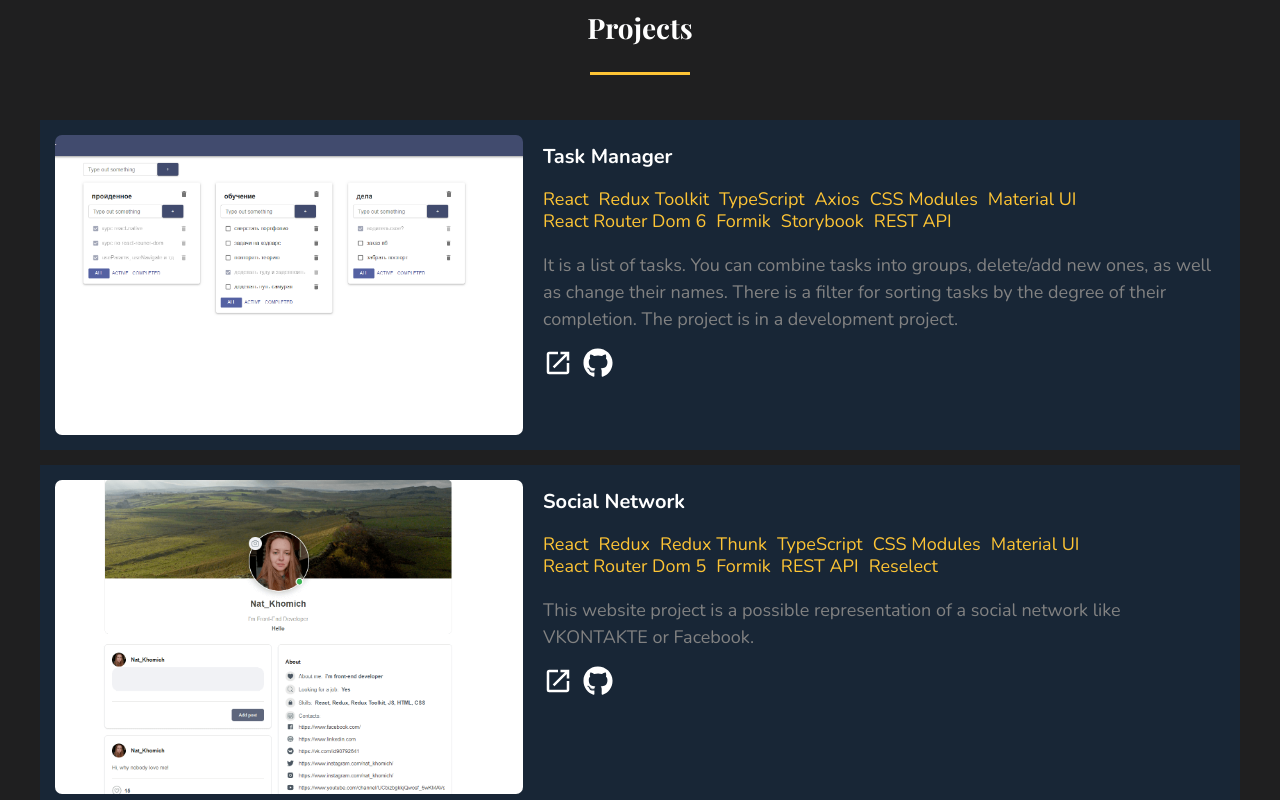
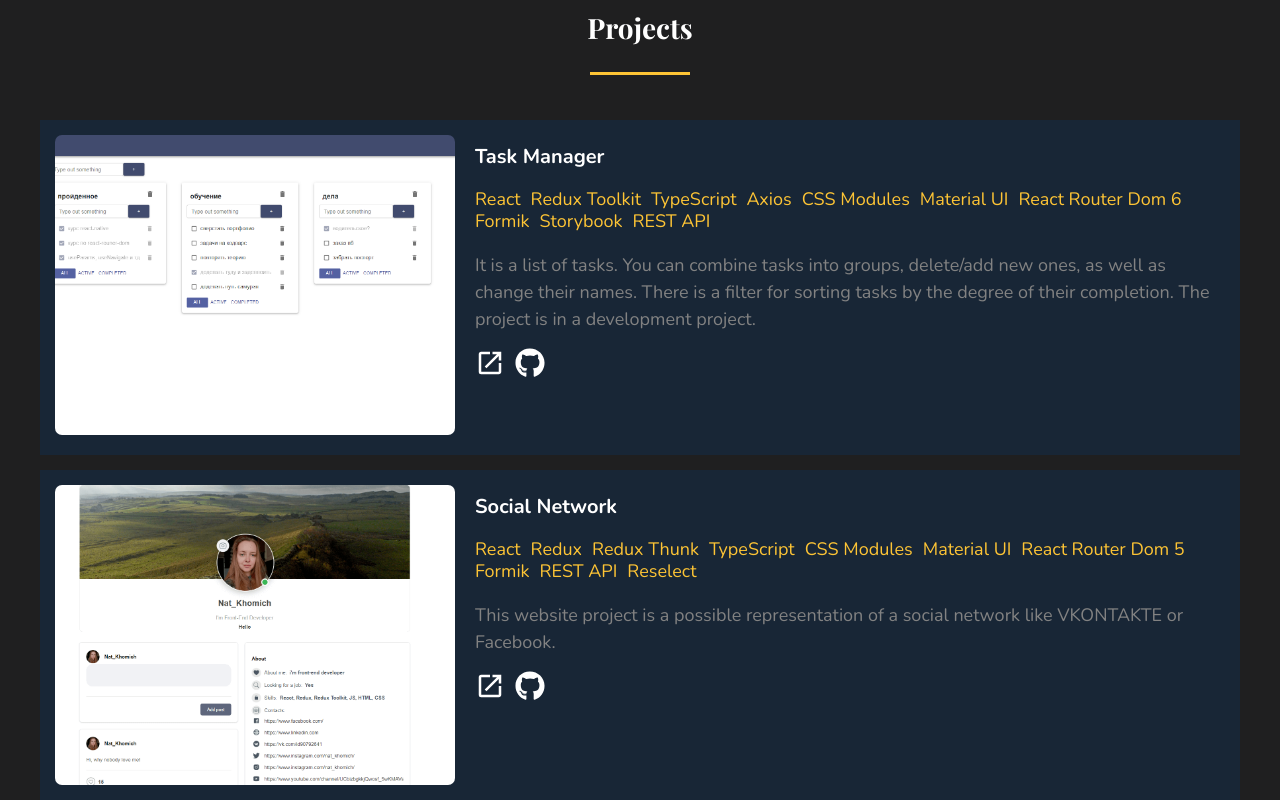
Before and after one commit to NatKhomich/portfolio, a React (Create React App) app: page / in a window 1280 px wide. Shown: the part 3660-4460 px from the top of the page. Built offline with nearby package versions, Linux system fonts and the light colour scheme.

Commit message:
refactor style Project.tsx

```diff
--- a/src/data/data.ts
+++ b/src/data/data.ts
@@ -176,7 +176,7 @@ This website project is a possible representation of a social network like VKONT
         githubUrl: 'https://github.com/NatKhomich/product-page-test-task',
         image: productPage,
         description: `
-Product page is a registration and authentication platform that allows users to sign up using email and password or Google services. The app also provides authorization through these methods. Users can access product listings, add items to their cart, and place orders, with the order details saved in JSON format. (test task) The project is in a development project.
+The app allows users to log in (including through Google services) and access the list of products. There is also the option to add items to the cart and place orders, with order details being saved in JSON format. (Test task) The project is currently in development.
         `,
         technologies: [
             'React', 'Redux Toolkit', 'Firebase', 'TypeScript', 'CSS Modules',
--- a/src/layout/sections/projects/Projects_Styles.ts
+++ b/src/layout/sections/projects/Projects_Styles.ts
@@ -17,15 +17,34 @@ const Project = styled.div`
     }
 `
 
+const ImageWrapper = styled.div`
+  width: 40%;
+  min-width: 400px;
+  min-height: 300px;
+  object-fit: cover;
+  border-radius: 7px;
+
+  &:hover {
+    filter: blur(1px);
+    transition: ${theme.animations.transition};
+  }
+
+  @media ${theme.media.tablet} {
+    width: 100%;
+    min-width: 100%;
+  }
+
+`
+
 const Image = styled.img`
-  width: 40%;
+  width: 100%;
   min-height: 300px;
   object-fit: cover;
   border-radius: 7px;
 
   @media ${theme.media.tablet} {
     width: 100%;
-    max-height: 300px;
+    max-height: 350px;
   }
 `
 
@@ -51,6 +70,7 @@ const Description = styled.p`
 `
 
 const Link = styled.a`
+  width: 100%;
   & + a {
     margin-left: 10px;
   }
@@ -90,5 +110,6 @@ export const S = {
     Description,
     Link,
     Technologies,
-    TechnologiesItem
+    TechnologiesItem,
+    ImageWrapper
 }
--- a/src/layout/sections/projects/project/Project.tsx
+++ b/src/layout/sections/projects/project/Project.tsx
@@ -10,7 +10,12 @@ import {S} from '../Projects_Styles'
 export const Project = ({image, title, description, demoUrl, githubUrl, technologies}: ProjectProps) => {
     return (
         <S.Project>
-                <S.Image src={image} alt='project-photo'/>
+            <S.ImageWrapper>
+                <S.Link href={demoUrl} target="_blank" aria-label="demo-project">
+                    <S.Image src={image} alt="project-photo"/>
+                </S.Link>
+            </S.ImageWrapper>
+
             <S.ProjectWrapper>
                 <S.ProjectName>{title}</S.ProjectName>
                 <S.Technologies>
@@ -19,10 +24,10 @@ export const Project = ({image, title, description, demoUrl, githubUrl, technolo
                     })}
                 </S.Technologies>
                 <S.Description>{description}</S.Description>
-                    <S.Link href={demoUrl} target="_blank" aria-label='demo-project'>
+                <S.Link href={demoUrl} target="_blank" aria-label="demo-project">
                     <Icon icon={MdOutlineOpenInNew} size={'30px'} color={theme.colors.font}/>
                 </S.Link>
-                    <S.Link href={githubUrl} target="_blank" aria-label='github-project'>
+                <S.Link href={githubUrl} target="_blank" aria-label="github-project">
                     <Icon icon={FaGithub} size={'30px'} color={theme.colors.font}/>
                 </S.Link>
             </S.ProjectWrapper>
```
Lines whose indentation alone changed are shown as unchanged.
